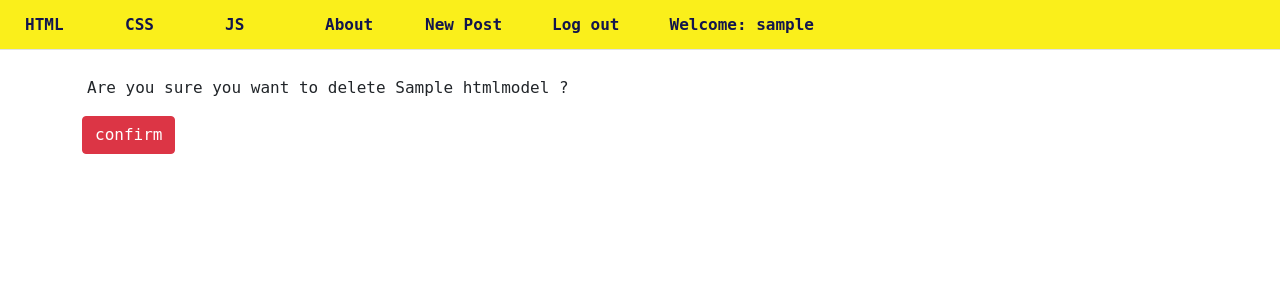
After one commit to FazleRabbbiferdaus172/Cheat_Sheet_Site, a Django app: a page that uses CheatSheet/templates/htmlCheatSheet/htmlmodel_confirm_delete.html in a window 1280 px wide. The commit adds this page. Shown: the top 300 px of the page. Run offline with Django 3.2, Linux system fonts and the light colour scheme; a user stored in the database is signed in; tables that the repository leaves empty hold one stand-in row (values such as "Sample post"); some web fonts are replaced.

Commit message:
cheat delete added

```diff
--- a/CheatSheet/htmlCheatSheet/urls.py
+++ b/CheatSheet/htmlCheatSheet/urls.py
@@ -9,5 +9,7 @@ urlpatterns = [
     url(r'^cheat/(?P<pk>\d+)$',
         views.HtmlModelDetailView.as_view(), name='cheat_detail'),
     url(r'^cheat/(?P<pk>\d+)/edit/$',
-        views.HtmlModelUpdateView.as_view(), name='cheat_edit')
+        views.HtmlModelUpdateView.as_view(), name='cheat_edit'),
+    url(r'^cheat/(?P<pk>\d+)/delete/$',
+        views.HtmlModelDeleteView.as_view(), name='cheat_delete'),
 ]
--- a/CheatSheet/htmlCheatSheet/views.py
+++ b/CheatSheet/htmlCheatSheet/views.py
@@ -6,6 +6,7 @@ from htmlCheatSheet.forms import HtmlModelForm, CommentModelForm
 from django.views.generic.edit import FormMixin
 from django.urls import reverse
 from django.contrib.auth.mixins import LoginRequiredMixin
+from django.urls import reverse_lazy
 # Create your views here.
 
 
@@ -41,6 +42,11 @@ class HtmlModelUpdateView(LoginRequiredMixin, UpdateView):
     model = HtmlModel
 
 
+class HtmlModelDeleteView(LoginRequiredMixin, DeleteView):
+    model = HtmlModel
+    success_url = reverse_lazy('htmlCheatSheet:htmllist')
+
+
 class HtmlModelDetailView(FormMixin, DetailView):
     model = HtmlModel
     form_class = CommentModelForm
--- a/CheatSheet/templates/htmlCheatSheet/htmlCheatPageList.html
+++ b/CheatSheet/templates/htmlCheatSheet/htmlCheatPageList.html
@@ -8,7 +8,7 @@
                 </a></h1>
                 <p>{{ i.min_text }}</p>
                 <a href="{% url 'htmlCheatSheet:cheat_edit' pk=i.pk %}" class="btn btn-primary">Edit</a>
-                <a href="#" class="btn btn-primary btn-warning">Delete</a>
+                <a href="{% url 'htmlCheatSheet:cheat_delete' pk=i.pk %}" class="btn btn-primary btn-warning">Delete</a>
             </div>
         {% endfor %}
     {% else %}
--- /dev/null
+++ b/CheatSheet/templates/htmlCheatSheet/htmlmodel_confirm_delete.html
@@ -0,0 +1,8 @@
+{% extends 'base.html' %}
+{% block content %}
+    <form method="post">
+        {% csrf_token %}
+        <p>Are you sure you want to delete {{ object }} ?</p>
+        <input type="submit"  class="btn btn-danger" value="confirm">
+    </form>
+{% endblock %}
```
